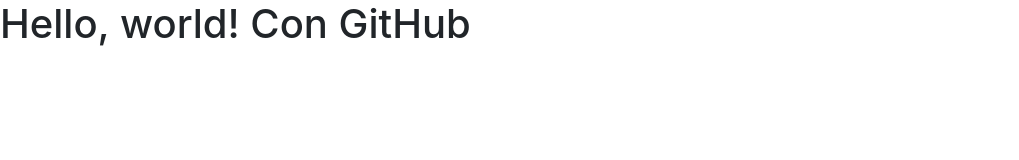
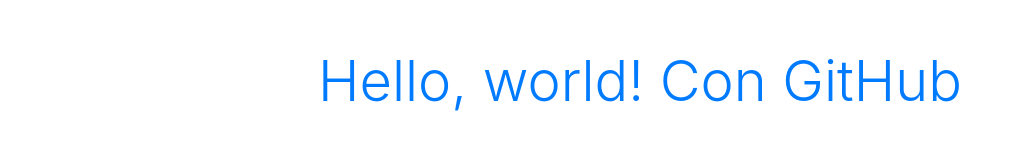
Before and after one commit to Jose0p3/Jose0p3.github.io, a plain HTML site: page index.html in a window 1280 px wide. Shown: the whole page, without its empty margins (0-1019 px from the left). Drawn offline with nearby package versions, Linux system fonts and the light colour scheme.

Commit message:
Cambio en el aspecto del titulo

```diff
--- a/index.html
+++ b/index.html
@@ -11,7 +11,7 @@
     <title>Hello, world! Con GitHub</title>
   </head>
   <body>
-    <h1>Hello, world! Con GitHub</h1>
+    <h1 class="text-center mt-5 display-4 text-primary">Hello, world! Con GitHub</h1class="text-center mt-5 display-4 text-primary">
 
     <!-- Optional JavaScript -->
     <!-- jQuery first, then Popper.js, then Bootstrap JS -->
```
